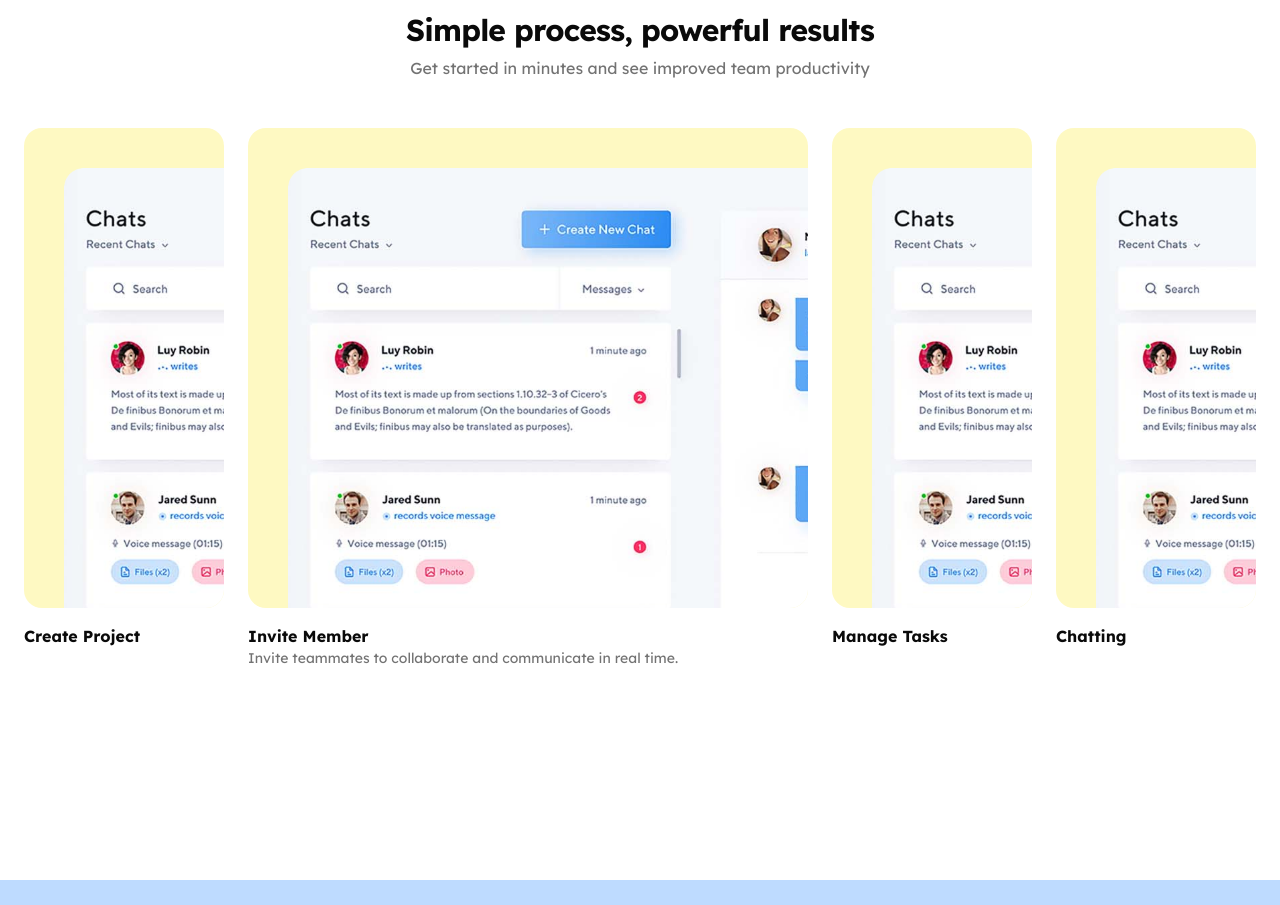
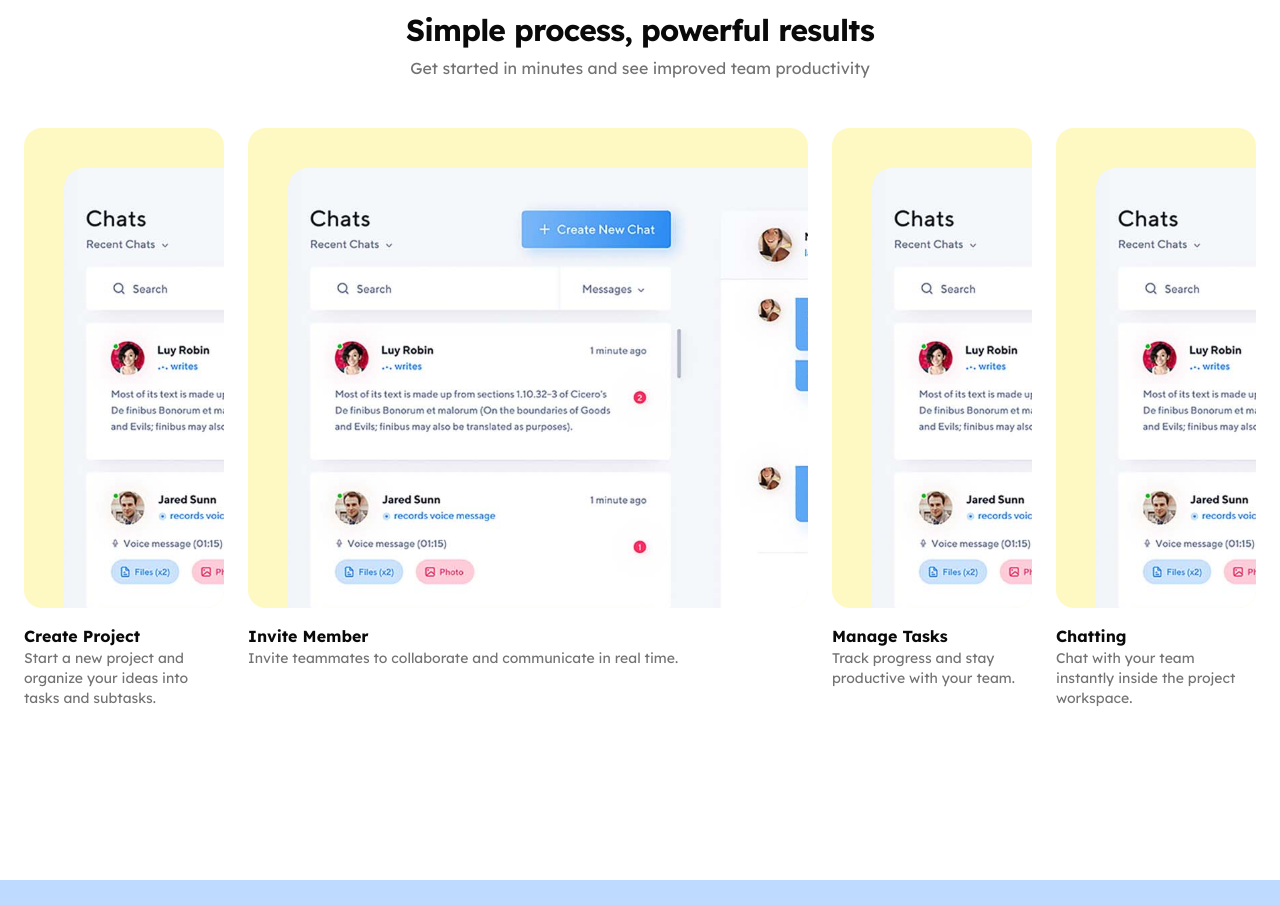
Before and after one commit to dangngocson29062003/todo-list-client, a Next.js app: page / in a window 1280 px wide. Shown: the part 1840-2745 px from the top of the page. Built offline with nearby package versions, Linux system fonts and the light colour scheme.

Commit message:
update landing page

```diff
--- a/src/app/landing/page.tsx
+++ b/src/app/landing/page.tsx
@@ -88,7 +88,7 @@ export default function LandingPage() {
                 </Button>
               </Link>
             </div>
-            <div className="flex mt-5 gap-4 justify-center xl:justify-start">
+            <div className="flex mt-5 gap-2 flex-wrap xl:gap-4 justify-center xl:justify-start">
               <Badge className="bg-blue-100 text-blue-700 dark:bg-blue-950 dark:text-blue-300">
                 <BadgeCheck />
                 No credit card required
@@ -288,7 +288,7 @@ export default function LandingPage() {
             </div>
           </div>
         </section>
-        <section className="w-full px-6 py-28 bg-blue-200 dark:bg-blue-500 gap-5 flex flex-col justify-center items-center text-center">
+        <section className="w-full px-6 py-28 bg-blue-200 dark:bg-blue-800 gap-5 flex flex-col justify-center items-center text-center">
           <div>
             <h3 className="text-3xl font-bold mb-5">
               Ready to boost your team's productivity?
--- a/src/components/landing/featureCard.tsx
+++ b/src/components/landing/featureCard.tsx
@@ -22,25 +22,27 @@ export function FeatureCard({
         flex: active ? 4 : 1,
       }}
       transition={{ duration: 0.6 }}
-      className="min-w-[200px] min-h-[40rem] text-start cursor-pointer"
+      className="min-w-[200px] min-h-[30rem] xl:min-h-[40rem] text-start cursor-pointer"
     >
       <div className="w-full h-[30rem] overflow-hidden relative rounded-2xl bg-yellow-100 text-yellow-700 dark:bg-yellow-300 dark:text-yellow-300">
-        <div className="absolute w-[1000px] h-full flex-1 top-10 left-10 hidden xl:block overflow-visible">
+        <div className="absolute w-[750px] xl:w-[1000px] h-full flex-1 top-5 left-5 xl:top-10 xl:left-10 overflow-visible">
           <img
             src={image}
             alt="App preview"
             className="
                     relative
-                    w-[1000px]
+                    w-[750px]
+                    xl:w-[1000px]
                     rounded-2xl
                     rounded-r-none
+                    object-center
                   "
           />
         </div>
       </div>
 
       <h3 className="mt-4 font-bold">{title}</h3>
-      {active && <p className="text-sm text-(--muted-foreground)">{desc}</p>}
+      <p className="text-sm text-muted-foreground">{desc}</p>
     </motion.div>
   );
 }
```
